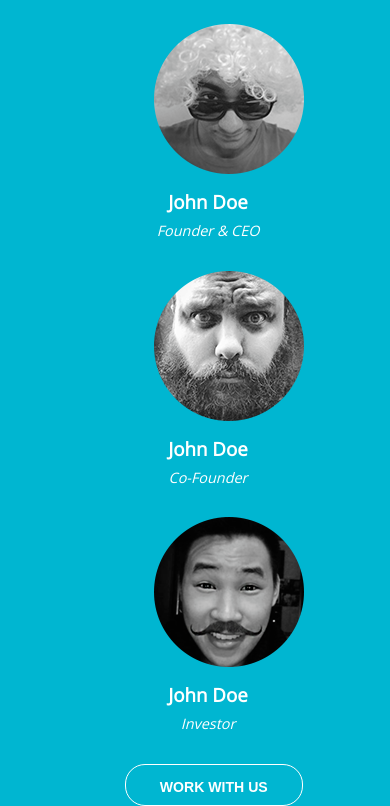
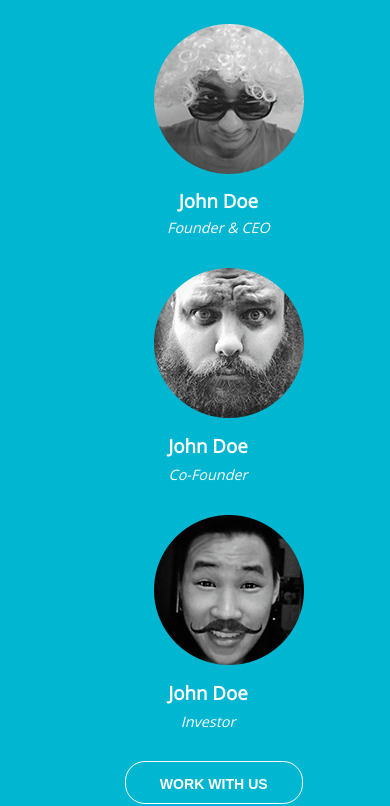
Before and after one commit to rosalsm/Exercise.1, a website: page index.html in a window 390 px wide. Shown: the part 74-880 px from the top of the page. Drawn offline with nearby package versions, Linux system fonts and the light colour scheme; files that its build step writes are made by us from their sources.

Commit message:
finishing

```diff
--- a/scss/main.scss
+++ b/scss/main.scss
@@ -143,7 +143,7 @@ div.link{
     margin-left: 25%;
 
     div.first{
-      width: 100% * (1/3);
+      width: 40%;
       display: block;
       margin-bottom: 10%;
       img{
```
